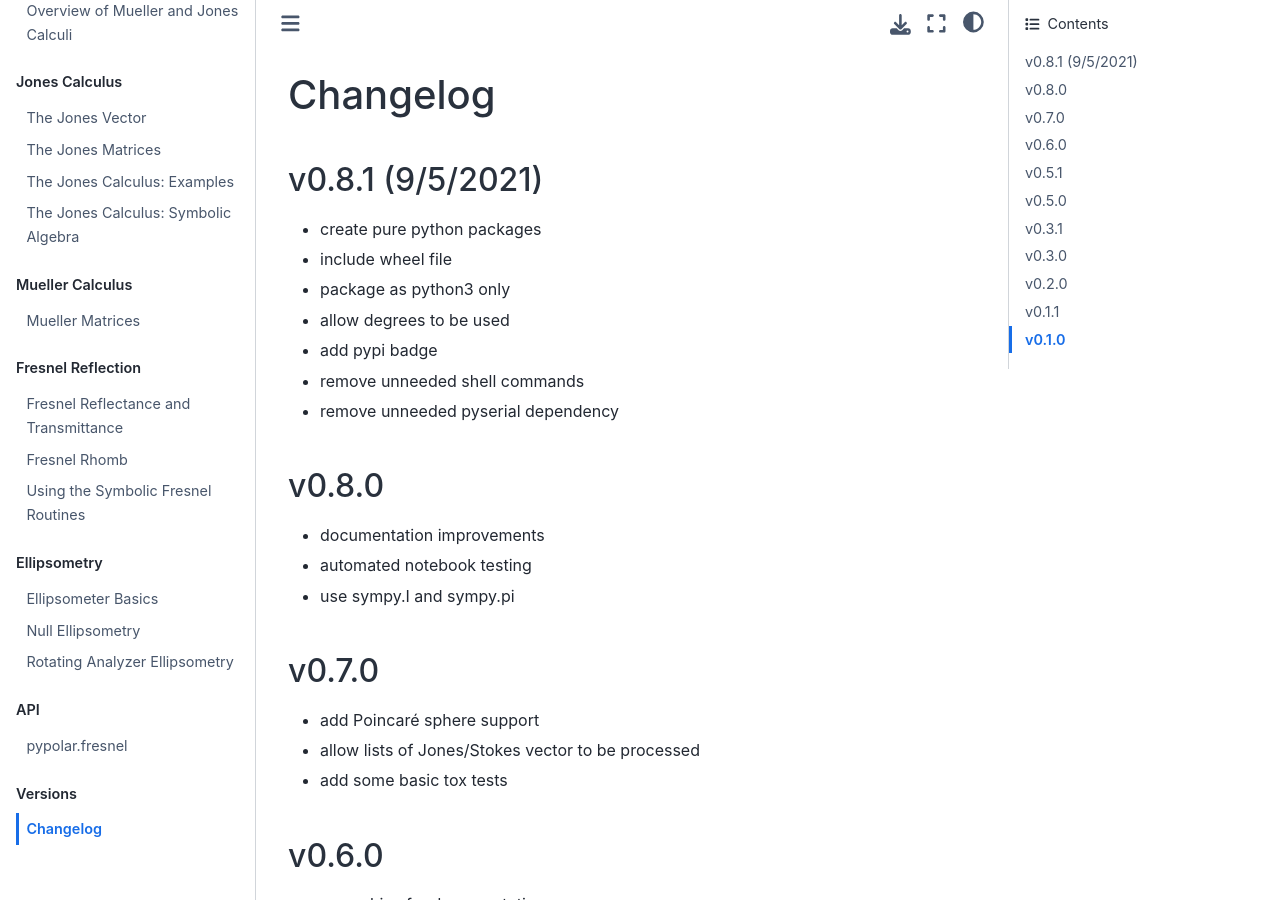
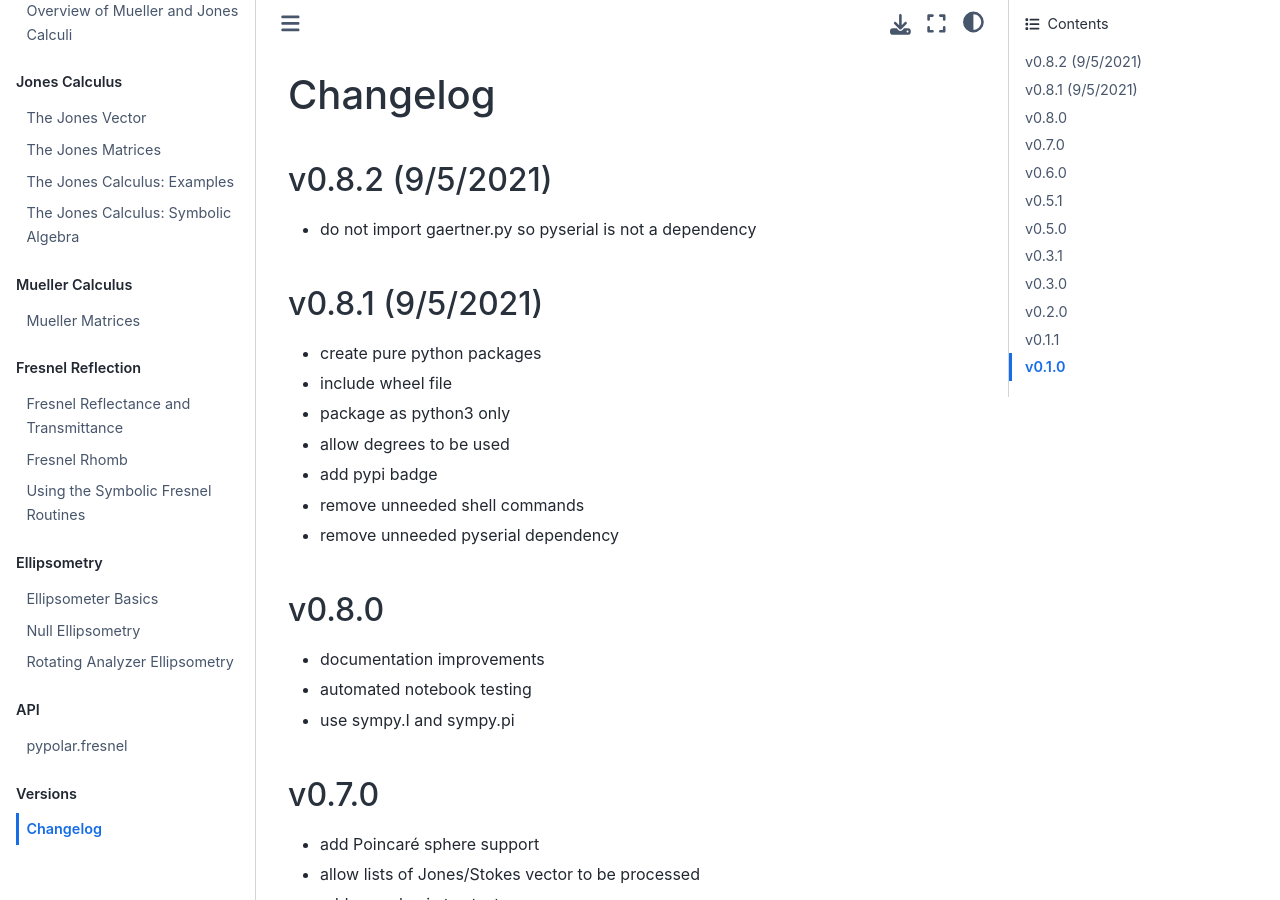
Before and after one commit to scottprahl/pypolar, a Sphinx documentation site: the page built from docs/changelog.rst, in a window 1280 px wide and 900 px high. Built offline with Sphinx 7.4.7 and the Sphinx Book theme 1.1.4, drawn with Linux system fonts in a browser that asks for light colours; pages that are not in the unit, such as notebooks, are missing from menus.

Commit message:
remove need for serial package

```diff
--- a/CHANGELOG.rst
+++ b/CHANGELOG.rst
@@ -1,5 +1,9 @@
 Changelog
 =================================================
+
+v0.8.2 (9/5/2021)
+-----------------
+*    do not import gaertner.py so pyserial is not a dependency
 
 v0.8.1 (9/5/2021)
 -----------------
--- a/docs/conf.py
+++ b/docs/conf.py
@@ -22,7 +22,7 @@ copyright = '2020-21, Scott Prahl'
 author = 'Scott Prahl'
 
 # The full version, including alpha/beta/rc tags
-release = '0.8.1'
+release = '0.8.2'
 
 master_doc = 'index'
 
--- a/pypolar/__init__.py
+++ b/pypolar/__init__.py
@@ -8,4 +8,3 @@ from .sym_jones import *
 from .sym_mueller import *
 
 from .ellipsometry import *
-from .gaertner import *
--- a/setup.cfg
+++ b/setup.cfg
@@ -1,6 +1,6 @@
 [metadata]
 name = pypolar
-version = 0.8.1
+version = 0.8.2
 author = Scott Prahl
 author_email = scott.prahl@oit.edu
 license = MIT
```
